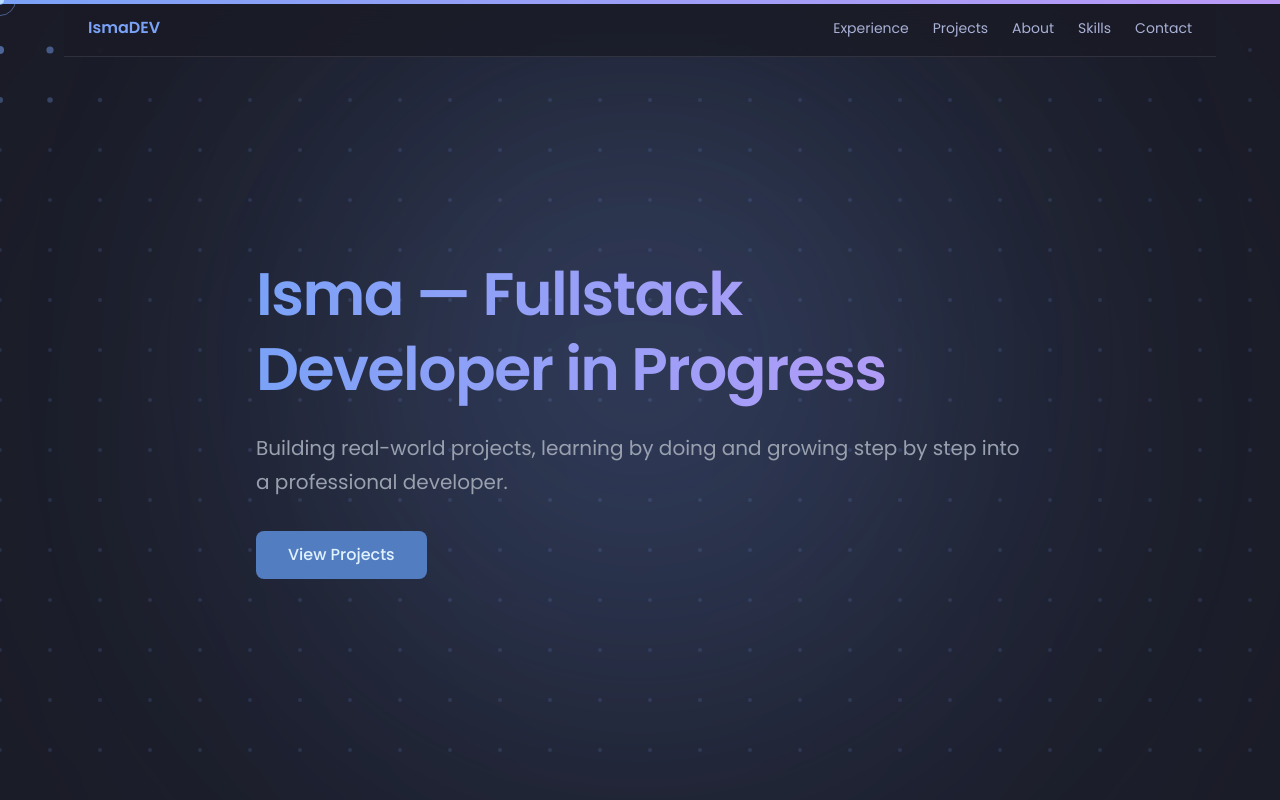
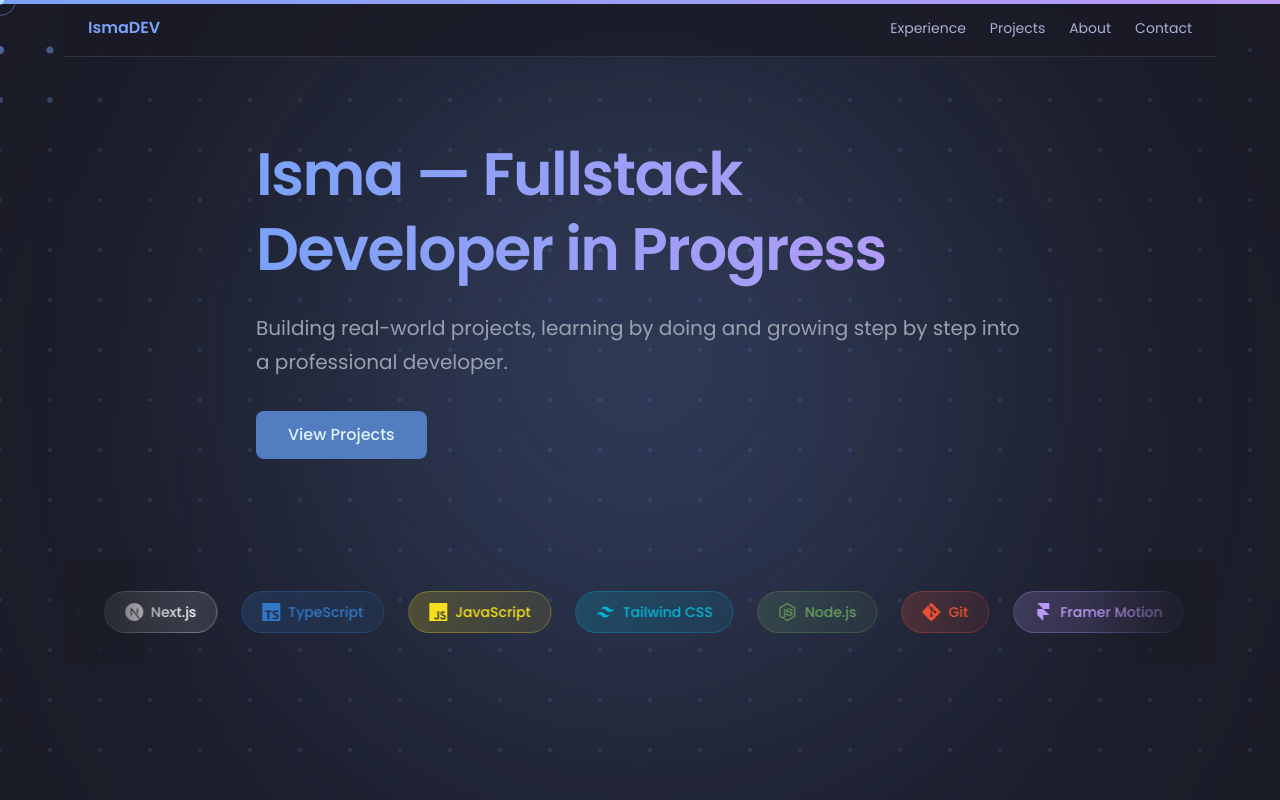
Before and after one commit to M3lgone/isma-portfolio, a Next.js app: page / in a window 1280 px wide. Shown: the top 800 px of the page. Built offline with nearby package versions, Linux system fonts and the light colour scheme.

Commit message:
Skills debajo del hero

```diff
--- a/app/globals.css
+++ b/app/globals.css
@@ -46,3 +46,16 @@ h2 {
 p {
   line-height: 1.7;
 }
+@keyframes marquee {
+  from {
+    transform: translateX(0%);
+  }
+  to {
+    transform: translateX(-50%);
+  }
+}
+
+.animate-marquee {
+  animation: marquee 40s linear infinite;
+  will-change: transform;
+}
--- a/app/page.tsx
+++ b/app/page.tsx
@@ -5,7 +5,7 @@ import About from "@/components/About";
 import Experience from "@/components/Experience";
 import Contact from "@/components/Contact";
 import Footer from "@/components/Footer";
-import Skills from "@/components/Skills";
+import SkillsMarquee from "@/components/SkillsMarquee";
 
 export default function Home() {
   return (
@@ -15,7 +15,6 @@ export default function Home() {
       <Experience />
       <Projects />
       <About />
-      <Skills />
       <Contact />
       <Footer />
     </main>
--- a/components/Hero.tsx
+++ b/components/Hero.tsx
@@ -3,11 +3,33 @@
 import { motion, useScroll, useTransform } from "framer-motion";
 import Container from "./Container";
 import TypingEffect from "./TypingEffect";
-
+import {
+  SiReact,
+  SiNextdotjs,
+  SiTypescript,
+  SiJavascript,
+  SiTailwindcss,
+  SiNodedotjs,
+  SiGit,
+  SiFramer
+} from "react-icons/si";
 
 export default function Hero() {
 
   const { scrollY } = useScroll();
+
+  const skills = [
+    { name: "React", icon: SiReact, color: "from-[#61dafb]/20 to-[#61dafb]/10", border: "border-[#61dafb]/30", text: "text-[#61dafb]", iconColor: "#61dafb" },
+    { name: "Next.js", icon: SiNextdotjs, color: "from-[#ffffff]/20 to-[#ffffff]/10", border: "border-[#ffffff]/30", text: "text-[#ffffff]", iconColor: "#ffffff" },
+    { name: "TypeScript", icon: SiTypescript, color: "from-[#3178c6]/20 to-[#3178c6]/10", border: "border-[#3178c6]/30", text: "text-[#3178c6]", iconColor: "#3178c6" },
+    { name: "JavaScript", icon: SiJavascript, color: "from-[#f7df1e]/20 to-[#f7df1e]/10", border: "border-[#f7df1e]/30", text: "text-[#f7df1e]", iconColor: "#f7df1e" },
+    { name: "Tailwind CSS", icon: SiTailwindcss, color: "from-[#06b6d4]/20 to-[#06b6d4]/10", border: "border-[#06b6d4]/30", text: "text-[#06b6d4]", iconColor: "#06b6d4" },
+    { name: "Node.js", icon: SiNodedotjs, color: "from-[#68a063]/20 to-[#68a063]/10", border: "border-[#68a063]/30", text: "text-[#68a063]", iconColor: "#68a063" },
+    { name: "Git", icon: SiGit, color: "from-[#f05032]/20 to-[#f05032]/10", border: "border-[#f05032]/30", text: "text-[#f05032]", iconColor: "#f05032" },
+    { name: "Framer Motion", icon: SiFramer, color: "from-[#bb9af7]/20 to-[#bb9af7]/10", border: "border-[#bb9af7]/30", text: "text-[#bb9af7]", iconColor: "#bb9af7" },
+  ];
+
+  const duplicatedSkills = [...skills, ...skills, ...skills, ...skills];
 
   return (
   <motion.section
@@ -16,7 +38,7 @@ export default function Hero() {
     initial={{ opacity: 0, y: 40 }}
     animate={{ opacity: 1, y: 0 }}
     transition={{ duration: 0.8 }}
-    className="relative min-h-screen flex items-start pt-50">
+    className="relative min-h-screen flex flex-col items-start justify-between pt-20 pb-12">
 
     {/* Glow background con parallax */}
     <motion.div
@@ -37,7 +59,7 @@ export default function Hero() {
         <p className="text-xl text-gray-400 leading-relaxed">
           <TypingEffect
             text="Building real-world projects, learning by doing and growing step by step into a professional developer."
-        speed={50}
+            speed={30}
           />
         </p>
 
@@ -52,6 +74,32 @@ export default function Hero() {
       </div>
     </Container>
 
+    {/* Carrusel de Skills al final del Hero */}
+    <div className="absolute bottom-48 left-0 right-0 w-full overflow-hidden py-8">
+
+      {/* Blur gradient izquierdo */}
+      <div className="absolute left-0 top-0 bottom-0 w-32 bg-gradient-to-r from-[#1a1b26] to-transparent z-10 pointer-events-none"></div>
+
+      {/* Blur gradient derecho */}
+      <div className="absolute right-0 top-0 bottom-0 w-32 bg-gradient-to-l from-[#1a1b26] to-transparent z-10 pointer-events-none"></div>
+
+      {/* Carrusel infinito */}
+      <div className="flex gap-6 animate-marquee">
+        {duplicatedSkills.map((skill, index) => {
+          const Icon = skill.icon;
+          return (
+            <div
+              key={`${skill.name}-${index}`}
+              className={`flex items-center gap-2 px-5 py-2.5 rounded-full bg-gradient-to-r ${skill.color} border ${skill.border} ${skill.text} font-medium text-sm whitespace-nowrap backdrop-blur-sm`}
+            >
+              <Icon size={18} style={{ color: skill.iconColor }} />
+              {skill.name}
+            </div>
+          );
+        })}
+      </div>
+    </div>
+
   </motion.section>
 );
 }
--- a/components/Navbar.tsx
+++ b/components/Navbar.tsx
@@ -113,24 +113,13 @@ export default function Navbar() {
             About
           </motion.a>
 
-            {/* AGREGAR ESTE NUEVO LINK */}
-          <motion.a
-            href="#skills"
-            className="relative"
-            ref={(el) => {
-              linkRefs.current["skills"] = el;
-            }}
-          >
-            Skills
-          </motion.a>
-
-          <motion.a
+            <motion.a
             href="#contact"
             className="relative"
             ref={(el) => {
               linkRefs.current["contact"] = el;
             }}
-          >
+            >
             Contact
           </motion.a>
 
--- a/components/Skills.tsx
+++ /dev/null
@@ -1,124 +0,0 @@
-"use client";
-
-import { motion } from "framer-motion";
-import Section from "./Section";
-import {
-  SiReact,
-  SiNextdotjs,
-  SiTypescript,
-  SiJavascript,
-  SiTailwindcss,
-  SiNodedotjs,
-  SiGit,
-  SiFramer
-} from "react-icons/si";
-
-export default function Skills() {
-  const skills = [
-    {
-      name: "React",
-      icon: SiReact,
-      color: "from-[#61dafb]/20 to-[#61dafb]/10",
-      border: "border-[#61dafb]/30",
-      text: "text-[#61dafb]",
-      iconColor: "#61dafb"
-    },
-    {
-      name: "Next.js",
-      icon: SiNextdotjs,
-      color: "from-[#ffffff]/20 to-[#ffffff]/10",
-      border: "border-[#ffffff]/30",
-      text: "text-[#ffffff]",
-      iconColor: "#ffffff"
-    },
-    {
-      name: "TypeScript",
-      icon: SiTypescript,
-      color: "from-[#3178c6]/20 to-[#3178c6]/10",
-      border: "border-[#3178c6]/30",
-      text: "text-[#3178c6]",
-      iconColor: "#3178c6"
-    },
-    {
-      name: "JavaScript",
-      icon: SiJavascript,
-      color: "from-[#f7df1e]/20 to-[#f7df1e]/10",
-      border: "border-[#f7df1e]/30",
-      text: "text-[#f7df1e]",
-      iconColor: "#f7df1e"
-    },
-    {
-      name: "Tailwind CSS",
-      icon: SiTailwindcss,
-      color: "from-[#06b6d4]/20 to-[#06b6d4]/10",
-      border: "border-[#06b6d4]/30",
-      text: "text-[#06b6d4]",
-      iconColor: "#06b6d4"
-    },
-    {
-      name: "Node.js",
-      icon: SiNodedotjs,
-      color: "from-[#68a063]/20 to-[#68a063]/10",
-      border: "border-[#68a063]/30",
-      text: "text-[#68a063]",
-      iconColor: "#68a063"
-    },
-    {
-      name: "Git",
-      icon: SiGit,
-      color: "from-[#f05032]/20 to-[#f05032]/10",
-      border: "border-[#f05032]/30",
-      text: "text-[#f05032]",
-      iconColor: "#f05032"
-    },
-    {
-      name: "Framer Motion",
-      icon: SiFramer,
-      color: "from-[#bb9af7]/20 to-[#bb9af7]/10",
-      border: "border-[#bb9af7]/30",
-      text: "text-[#bb9af7]",
-      iconColor: "#bb9af7"
-    },
-  ];
-
-  return (
-    <Section id="skills">
-
-      <h2 className="text-3xl font-semibold tracking-tight mb-12">
-        Skills
-      </h2>
-
-      {/* Skills flotando libremente sin tarjeta */}
-      <div className="relative py-8">
-        <div className="flex flex-wrap gap-4 justify-center items-center">
-          {skills.map((skill, index) => {
-            const Icon = skill.icon;
-            return (
-              <motion.div
-                key={skill.name}
-                initial={{ opacity: 0, scale: 0.8, y: 20 }}
-                whileInView={{ opacity: 1, scale: 1, y: 0 }}
-                transition={{
-                  duration: 0.5,
-                  delay: index * 0.1,
-                  type: "spring",
-                  stiffness: 100
-                }}
-                whileHover={{
-                  scale: 1.1,
-                  rotate: Math.random() * 10 - 5,
-                }}
-                viewport={{ once: true }}
-                className={`flex items-center gap-2 px-5 py-2.5 rounded-full bg-gradient-to-r ${skill.color} border ${skill.border} ${skill.text} font-medium text-sm cursor-default backdrop-blur-sm`}
-              >
-                <Icon size={18} style={{ color: skill.iconColor }} />
-                {skill.name}
-              </motion.div>
-            );
-          })}
-        </div>
-      </div>
-
-    </Section>
-  );
-}
--- /dev/null
+++ b/components/SkillsMarquee.tsx
@@ -0,0 +1,55 @@
+"use client";
+
+import {
+  SiReact,
+  SiNextdotjs,
+  SiTypescript,
+  SiJavascript,
+  SiTailwindcss,
+  SiNodedotjs,
+  SiGit,
+  SiFramer
+} from "react-icons/si";
+
+export default function SkillsMarquee() {
+  const skills = [
+    { name: "React", icon: SiReact, color: "#61dafb" },
+    { name: "Next.js", icon: SiNextdotjs, color: "#ffffff" },
+    { name: "TypeScript", icon: SiTypescript, color: "#3178c6" },
+    { name: "JavaScript", icon: SiJavascript, color: "#f7df1e" },
+    { name: "Tailwind CSS", icon: SiTailwindcss, color: "#06b6d4" },
+    { name: "Node.js", icon: SiNodedotjs, color: "#68a063" },
+    { name: "Git", icon: SiGit, color: "#f05032" },
+    { name: "Framer Motion", icon: SiFramer, color: "#bb9af7" },
+  ];
+
+  // Duplicar el array para efecto infinito
+  const duplicatedSkills = [...skills, ...skills];
+
+  return (
+    <div className="relative w-full overflow-hidden py-12 bg-gradient-to-b from-transparent via-[#1a1b26]/50 to-transparent">
+
+      {/* Blur gradient izquierdo */}
+      <div className="absolute left-0 top-0 bottom-0 w-32 bg-gradient-to-r from-[#1a1b26] to-transparent z-10 pointer-events-none"></div>
+
+      {/* Blur gradient derecho */}
+      <div className="absolute right-0 top-0 bottom-0 w-32 bg-gradient-to-l from-[#1a1b26] to-transparent z-10 pointer-events-none"></div>
+
+      {/* Carrusel infinito */}
+      <div className="flex gap-8 animate-marquee">
+        {duplicatedSkills.map((skill, index) => {
+          const Icon = skill.icon;
+          return (
+            <div
+              key={`${skill.name}-${index}`}
+              className="flex items-center gap-3 px-6 py-3 rounded-xl bg-[#24283b]/50 border border-white/10 backdrop-blur-sm whitespace-nowrap"
+            >
+              <Icon size={24} style={{ color: skill.color }} />
+              <span className="text-[#c0caf5] font-medium">{skill.name}</span>
+            </div>
+          );
+        })}
+      </div>
+    </div>
+  );
+}
```
Lines whose indentation alone changed are shown as unchanged.
